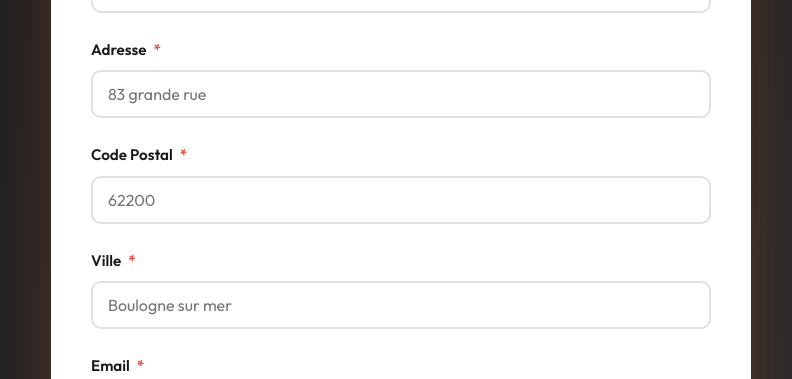
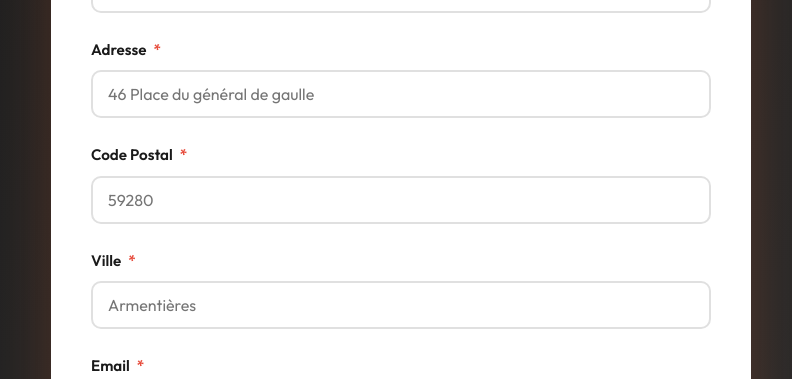
Before and after one commit to otacosboulogne/Spicyars, a plain HTML site: page index.html in a window 1280 px wide. Shown: the part 768-1147 px from the top of the page, without its empty margins (239-1031 px from the left). Drawn offline with Linux system fonts and the light colour scheme; a web font is replaced by a local one.

Commit message:
Update and rename index-26.html to index.html

```diff
--- a/index-26.html
+++ b/index.html
@@ -526,17 +526,17 @@
 
                         <div class="form-group">
                             <label>Adresse <span class="required">*</span></label>
-                            <input type="text" id="adresse" required placeholder="83 grande rue">
+                            <input type="text" id="adresse" required placeholder="46 Place du général de gaulle">
                         </div>
 
                         <div class="form-group">
                             <label>Code Postal <span class="required">*</span></label>
-                            <input type="text" id="code_postal" required placeholder="62200">
+                            <input type="text" id="code_postal" required placeholder="59280">
                         </div>
 
                         <div class="form-group">
                             <label>Ville <span class="required">*</span></label>
-                            <input type="text" id="ville" required placeholder="Boulogne sur mer">
+                            <input type="text" id="ville" required placeholder="Armentières">
                         </div>
 
                         <div class="form-group">
```
